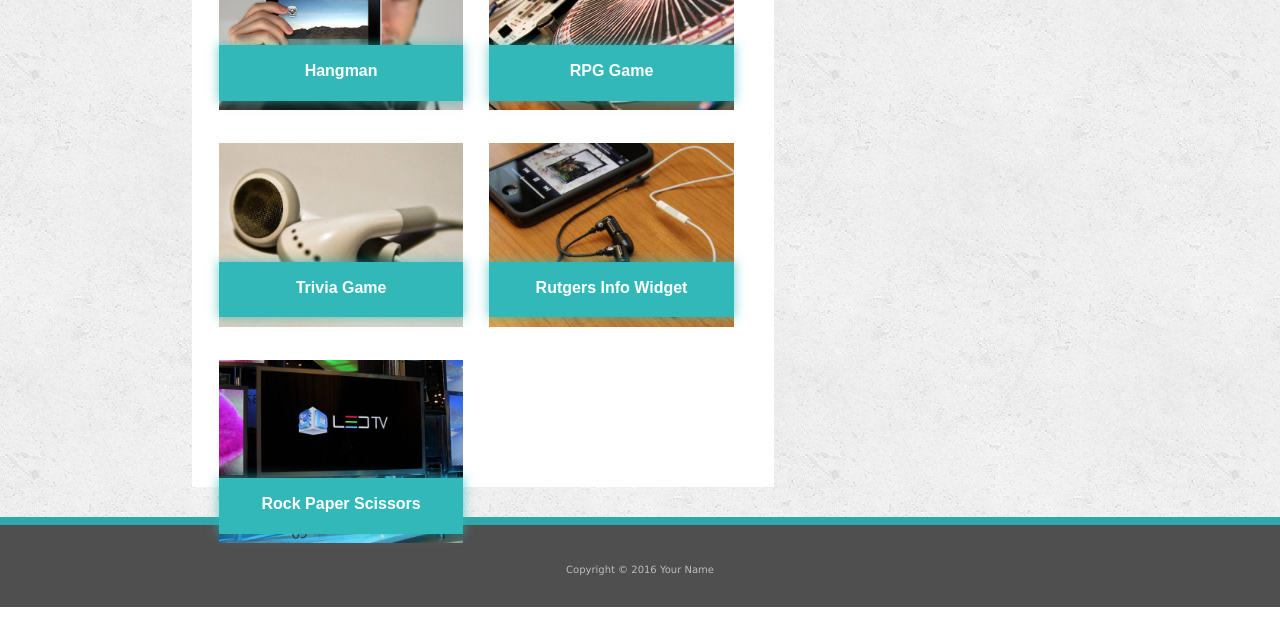
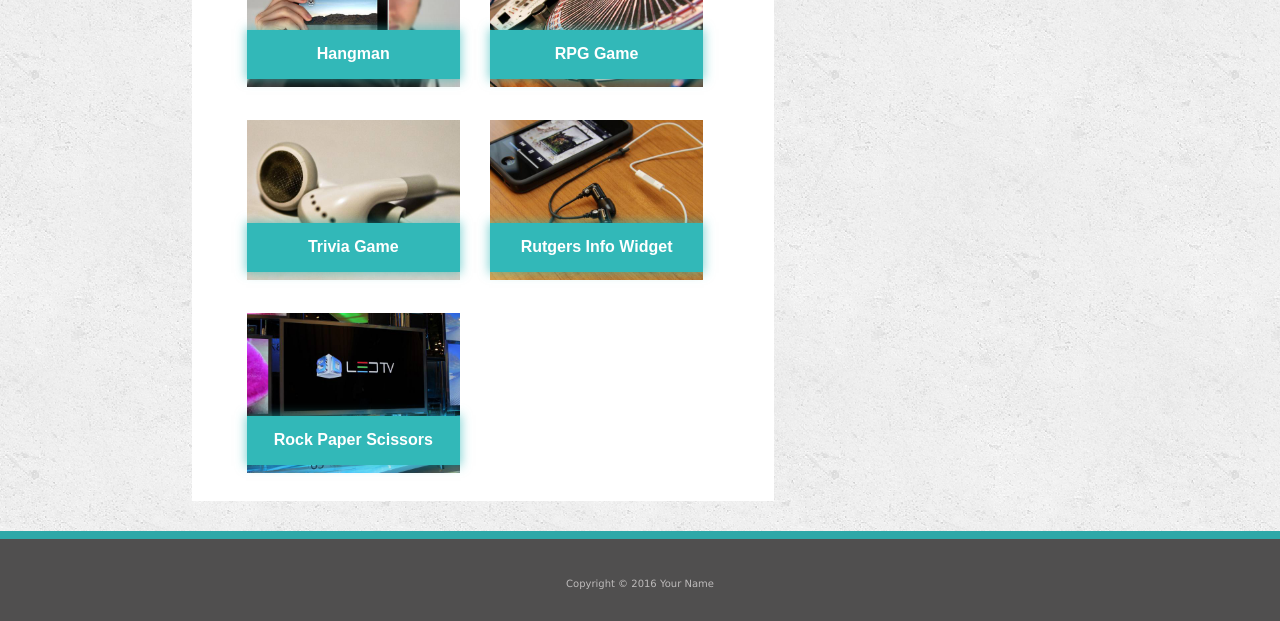
Before and after one commit to cahangirasgerov2003/Portfolio, a plain HTML site: page portfolio.html in a window 1280 px wide. Shown: the part 283-904 px from the top of the page. Drawn offline with Linux system fonts and the light colour scheme.

Commit message:
new codes added in index.css

```diff
--- a/src/style/index.css
+++ b/src/style/index.css
@@ -78,7 +78,7 @@ header {
 .portfolio-main-center {
   width: 70%;
   margin: 0 auto;
-  height: 670px;
+  /* height: 670px; */
 }
 .contact-main-center {
   width: 70%;
@@ -95,11 +95,13 @@ header {
 }
 #portfolio-section1 {
   width: 65%;
-  height: 670px;
+  /* height: 670px; */
   background-color: white;
   float: left;
   margin-right: 5%;
   padding-left: 3%;
+  padding-bottom: 25px;
+  margin-bottom: 30px;
 }
 #contact-section1 {
   width: 65%;
@@ -134,26 +136,29 @@ header {
   margin-right: 20px;
   float: left;
 }
+.portfolio-section1-img{
+  width: 500px;
+  margin:0 auto;
+}
 .portfolio-section1-img img {
-  width: 100%;
-  height: 100%;
+  height: 160px;
 }
 .toptext {
-  width: 44%;
+  /* width: 44%; */
   float: left;
   object-fit: cover;
   position: relative;
 }
 .toptext1,
 .toptext2 {
-  margin: 5px 26px 0 0;
+  margin: 5px 30px 0 0;
 }
 .toptext2 ~ div {
-  margin: 30px 26px 0 0;
+  margin: 30px 30px 0 0;
 }
 .toptext h2 {
   position: absolute;
-  width: 100%;
+  width: 213.3px;
   height: 30%;
   background-color: rgb(50, 184, 184);
   bottom: 0;
```
